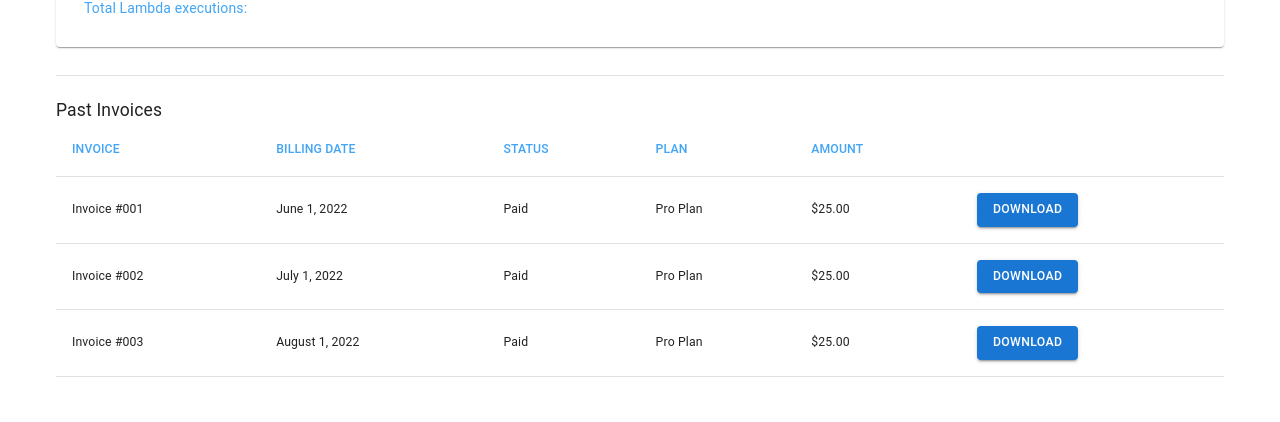
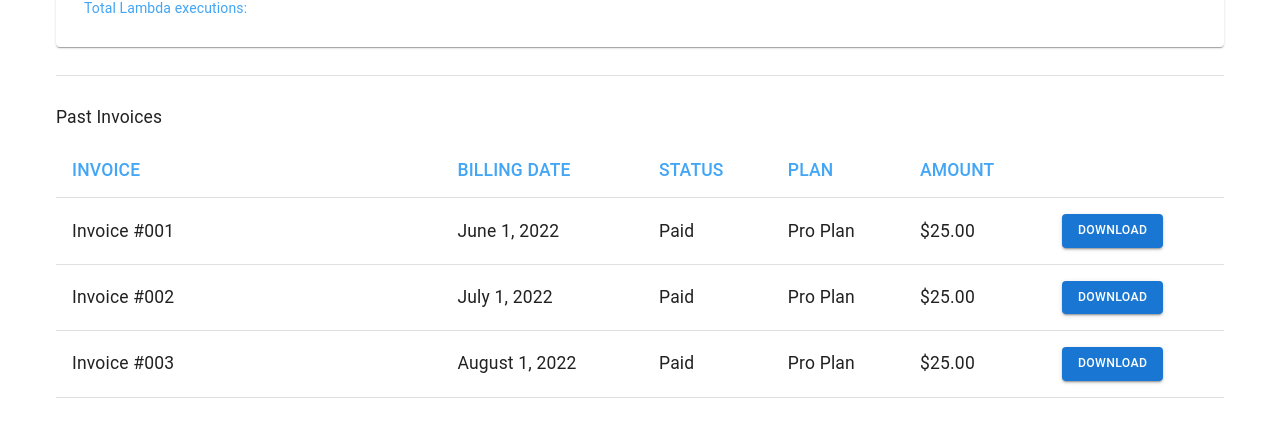
Before and after one commit to lol123a10-bebug/material-ui-project, a React (Vite) app: page / in a window 1280 px wide. Shown: the part 380-802 px from the top of the page. Built offline with nearby package versions, Linux system fonts and the light colour scheme.

Commit message:
markup end;

```diff
--- a/src/components/Shared/Navigation/Navigation.tsx
+++ b/src/components/Shared/Navigation/Navigation.tsx
@@ -26,6 +26,8 @@ const Navigation = (props: Props) => {
           [theme.breakpoints.up("sm")]: {
             width: "30%",
           },
+
+          backgroundColor: theme.palette.secondary.main,
         },
       })}
       anchor="left"
--- a/src/components/Shared/RoutesWrapper.tsx
+++ b/src/components/Shared/RoutesWrapper.tsx
@@ -60,6 +60,8 @@ const Main = styled("main")<{ open?: boolean }>(({ theme, open }) => ({
       duration: theme.transitions.duration.enteringScreen,
     }),
 
-    marginLeft: "30%",
+    [theme.breakpoints.up("sm")]: {
+      marginLeft: "30%",
+    },
   }),
 }));
--- a/src/pages/Subscription.tsx
+++ b/src/pages/Subscription.tsx
@@ -1,4 +1,15 @@
-import { Box, Button, Divider, Table, TableBody, TableCell, TableHead, TableRow, Typography } from "@mui/material";
+import {
+  Box,
+  Button,
+  Divider,
+  Table,
+  TableBody,
+  TableCell,
+  TableContainer,
+  TableHead,
+  TableRow,
+  Typography,
+} from "@mui/material";
 import Header from "../components/Shared/Header";
 import Blocks from "../components/Subscription/Blocks";
 import { invoiceTableHeadings } from "../utils/constants/subscription";
@@ -13,10 +24,18 @@ const Subscription = (props: Props) => {
       <Blocks />
       <Divider />
 
-      <Box sx={{ paddingTop: "1.5rem" }}>
+      <Box sx={{ paddingTop: "2rem" }}>
         <Typography fontSize="1.25rem">Past Invoices</Typography>
+        <TableContainer>
+          <Table
+            sx={{
+              marginTop: "1rem",
 
-        <Table>
+              ".MuiTableCell-body, .MuiTableCell-head": {
+                fontSize: "1.25rem",
+              },
+            }}
+          >
             <TableHead>
               {invoiceTableHeadings.map((heading, index) => (
                 <TableCell
@@ -24,6 +43,7 @@ const Subscription = (props: Props) => {
                   sx={(theme) => ({
                     color: theme.palette.primary.light,
                     textTransform: "uppercase",
+                    width: index === 0 ? "33%" : undefined,
                   })}
                 >
                   {heading}
@@ -52,6 +72,7 @@ const Subscription = (props: Props) => {
               ))}
             </TableBody>
           </Table>
+        </TableContainer>
       </Box>
     </Box>
   );
```
Also changed, not shown: src/components/Shared/Navigation/NavList.tsx (+12 -1 lines). Lines whose indentation alone changed are shown as unchanged.
